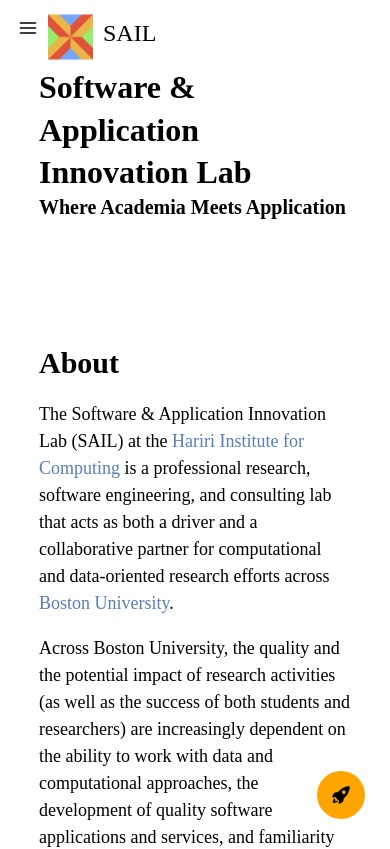
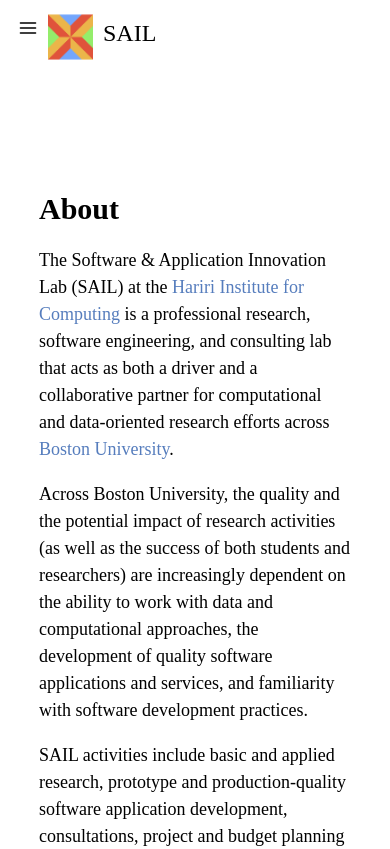
Before and after one commit to hicsail/hicsail.github.io, a React app: page / in a window 390 px wide. Shown: the top 849 px of the page. Built offline with nearby package versions, Linux system fonts and the light colour scheme; a web font is replaced by a local one.

Commit message:
Fixed modal button changes

```diff
--- a/src/pages/Home.tsx
+++ b/src/pages/Home.tsx
@@ -15,6 +15,7 @@ import {
   ModalBody,
   ModalCloseButton,
 } from '@chakra-ui/react';
+import { isBrowser, isMobile } from 'react-device-detect';
 import * as React from 'react';
 import { Reacteroids } from '../components/asteroidGame/Reacteroids';
 import styled from 'styled-components';
@@ -35,6 +36,7 @@ const PlayButton = styled.div`
   position: fixed;
   bottom: 25px;
   right: 25px;
+  z-index: 1;
 `;
 
 const StyledLink = styled.a`
@@ -56,6 +58,7 @@ export const Home: React.VFC = () => {
 
   return (
     <Box width="100%" boxSizing="border-box">
+      {isMobile && (
         <PlayButton>
           <IconButton
             size="lg"
@@ -73,9 +76,14 @@ export const Home: React.VFC = () => {
             onClick={onOpen}
           />
         </PlayButton>
+      )}
+      {isBrowser && (
         <Box display={['none', 'initial']}>
           <HeroText>
-          <Heading fontSize={['30px', '60px', '80px', '100px']} textStyle="h1">
+            <Heading
+              fontSize={['30px', '60px', '80px', '100px']}
+              textStyle="h1"
+            >
               {' '}
               Software & Application Innovation Lab
             </Heading>
@@ -85,6 +93,8 @@ export const Home: React.VFC = () => {
             </Heading>
           </HeroText>
         </Box>
+      )}
+      {isBrowser && (
         <Box display={['none', 'initial']}>
           <Reacteroids
             bgColor={canvasBG}
@@ -92,6 +102,7 @@ export const Home: React.VFC = () => {
             colorMode={color}
           />
         </Box>
+      )}
       <Box margin="0 auto" maxWidth="80%">
         <Grid
           gridTemplateColumns={{
@@ -107,14 +118,15 @@ export const Home: React.VFC = () => {
             'contact contact'`,
             md: `
             'heading heading heading'
-            'about about ... '
+            'about about about '
             'projects projectgrid projectgrid'
             'contact contact contact'`,
           }}
           gridGap="23px"
           width="100%"
         >
-          <Box gridArea="heading" display={['initial', 'none']}>
+          {isMobile && (
+            <Box gridArea="heading">
               <Heading fontSize="2rem">
                 {' '}
                 Software & Application Innovation Lab
@@ -148,6 +160,7 @@ export const Home: React.VFC = () => {
                 </Modal>
               </Box>
             </Box>
+          )}
           <Box gridArea="about" marginBottom="2em">
             <Heading textStyle="h2">About</Heading>
             <Text textStyle="paragraph">
```
Lines whose indentation alone changed are shown as unchanged.
